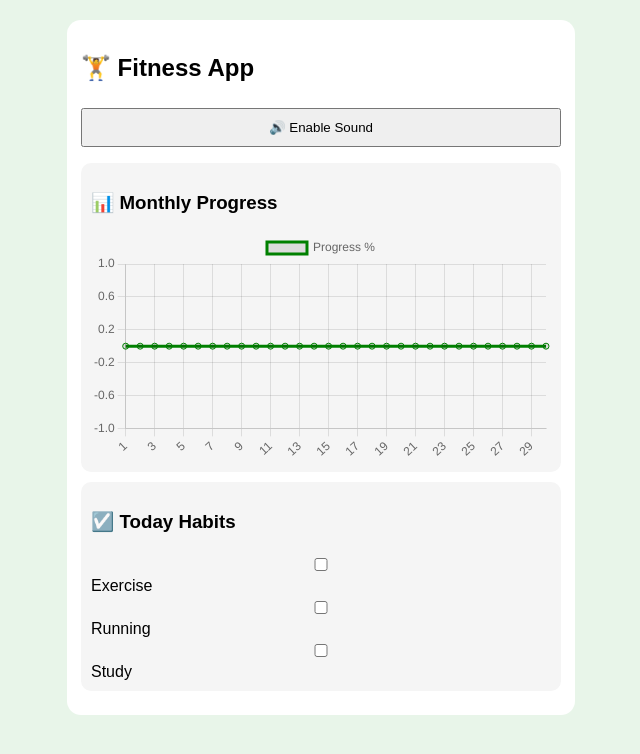
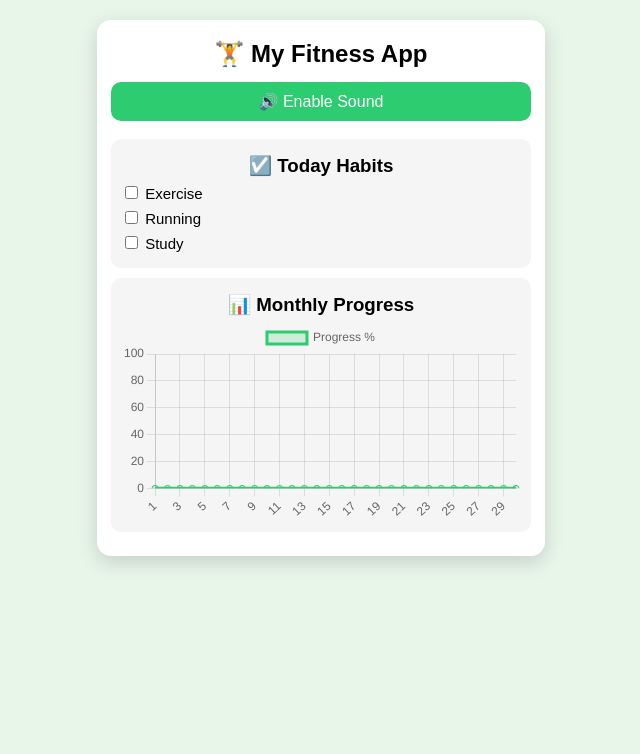
Before and after one commit to SH5656/fitness-app, a plain HTML site: page index.html in a window 1280 px wide. Shown: the whole page, without its empty margins (319-959 px from the left). Drawn offline with nearby package versions, Linux system fonts and the light colour scheme.

Commit message:
Update index.html

```diff
--- a/index.html
+++ b/index.html
@@ -5,25 +5,36 @@
 <meta name="viewport" content="width=device-width, initial-scale=1.0">
 <title>Fitness App</title>
 
+<!-- Chart library -->
 <script src="https://cdn.jsdelivr.net/npm/chart.js"></script>
 
 <style>
 body{
-  font-family:Arial;
+  font-family: Arial, sans-serif;
   background:#e8f5e9;
   padding:12px;
 }
 .app{
-  max-width:480px;
+  max-width:420px;
   margin:auto;
-  background:#fff;
+  background:#ffffff;
   padding:14px;
   border-radius:14px;
+  box-shadow:0 6px 20px rgba(0,0,0,0.15);
 }
-button,input{
+h2,h3{
+  text-align:center;
+  margin:6px 0;
+}
+button{
   width:100%;
   padding:10px;
-  margin:6px 0;
+  margin:8px 0;
+  border:none;
+  border-radius:10px;
+  background:#2ecc71;
+  color:#fff;
+  font-size:16px;
 }
 .card{
   background:#f5f5f5;
@@ -31,81 +42,104 @@ button,input{
   border-radius:10px;
   margin:10px 0;
 }
+label{
+  display:block;
+  margin:6px 0;
+  font-size:15px;
+}
 </style>
 </head>
 
 <body>
 
 <div class="app">
-<h2>🏋️ Fitness App</h2>
+  <h2>🏋️ My Fitness App</h2>
 
-<button onclick="enableSound()">🔊 Enable Sound</button>
+  <!-- Sound -->
+  <button onclick="enableSound()">🔊 Enable Sound</button>
 
-<div class="card">
-<h3>📊 Monthly Progress</h3>
-<canvas id="chart"></canvas>
+  <!-- Habits -->
+  <div class="card">
+    <h3>☑️ Today Habits</h3>
+    <label><input type="checkbox" onchange="tick()"> Exercise</label>
+    <label><input type="checkbox" onchange="tick()"> Running</label>
+    <label><input type="checkbox" onchange="tick()"> Study</label>
+  </div>
+
+  <!-- Chart -->
+  <div class="card">
+    <h3>📊 Monthly Progress</h3>
+    <canvas id="chart"></canvas>
+  </div>
 </div>
 
-<div class="card">
-<h3>☑️ Today Habits</h3>
-<label><input type="checkbox" onclick="tick()"> Exercise</label><br>
-<label><input type="checkbox" onclick="tick()"> Running</label><br>
-<label><input type="checkbox" onclick="tick()"> Study</label>
-</div>
-
-</div>
-
-<audio id="tickSound">
+<!-- Tick sound -->
+<audio id="tickSound" preload="auto">
   <source src="https://assets.mixkit.co/sfx/preview/mixkit-click-1124.mp3">
 </audio>
 
 <script>
-/* SOUND */
-let soundEnabled=false;
+/* ---------- SOUND ---------- */
+let soundEnabled = false;
+const sound = document.getElementById("tickSound");
+
 function enableSound(){
-  const a=document.getElementById("tickSound");
-  a.play().then(()=>{
-    a.pause(); a.currentTime=0;
-    soundEnabled=true;
-    alert("Sound enabled");
+  sound.play().then(()=>{
+    sound.pause();
+    sound.currentTime = 0;
+    soundEnabled = true;
+    alert("Sound enabled ✅");
+  }).catch(()=>{
+    alert("Tap again to enable sound");
   });
 }
 
+/* ---------- SAVE DAILY DATA ---------- */
 function tick(){
   if(soundEnabled){
-    tickSound.currentTime=0;
-    tickSound.play();
+    sound.currentTime = 0;
+    sound.play();
   }
-  saveToday();
-}
 
-/* SAVE DATA */
-function saveToday(){
-  const key="day_"+new Date().getDate();
-  let c=parseInt(localStorage.getItem(key)||0);
-  localStorage.setItem(key,c+1);
+  const today = new Date().getDate();
+  let count = parseInt(localStorage.getItem("day_"+today) || 0);
+  localStorage.setItem("day_"+today, count + 1);
   loadChart();
 }
 
-/* CHART */
+/* ---------- CHART ---------- */
 let chart;
+
 function loadChart(){
-  const days=[...Array(30).keys()].map(i=>i+1);
-  const data=days.map(d=>{
-    return parseInt(localStorage.getItem("day_"+d)||0)*30;
-  });
+  const daysInMonth = 30;   // simple fixed month
+  let labels = [];
+  let data = [];
+
+  for(let d=1; d<=daysInMonth; d++){
+    labels.push(d);
+    let value = parseInt(localStorage.getItem("day_"+d) || 0);
+    data.push(Math.min(value * 30, 100)); // convert to %
+  }
 
   if(chart) chart.destroy();
-  chart=new Chart(document.getElementById("chart"),{
+
+  chart = new Chart(document.getElementById("chart"),{
     type:"line",
     data:{
-      labels:days,
+      labels: labels,
       datasets:[{
         label:"Progress %",
-        data:data,
-        borderColor:"green",
-        tension:0.3
+        data: data,
+        borderColor:"#2ecc71",
+        backgroundColor:"rgba(46,204,113,0.2)",
+        tension:0.3,
+        fill:true
       }]
+    },
+    options:{
+      scales:{
+        y:{min:0,max:100}
+      }
     }
   });
 }
```
